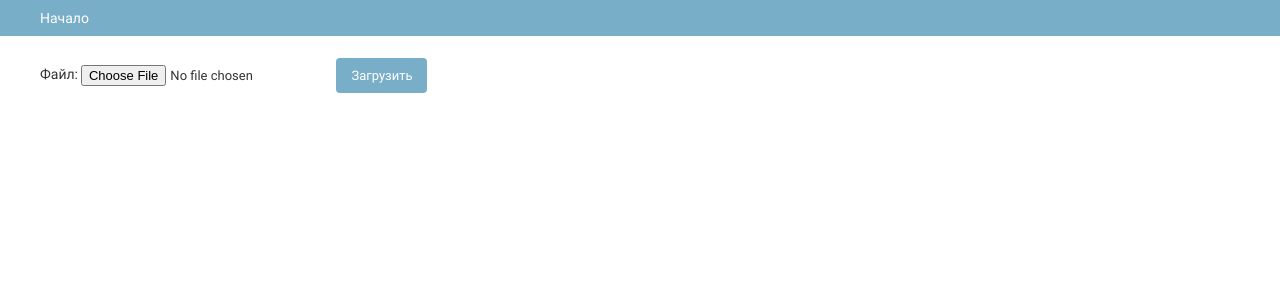
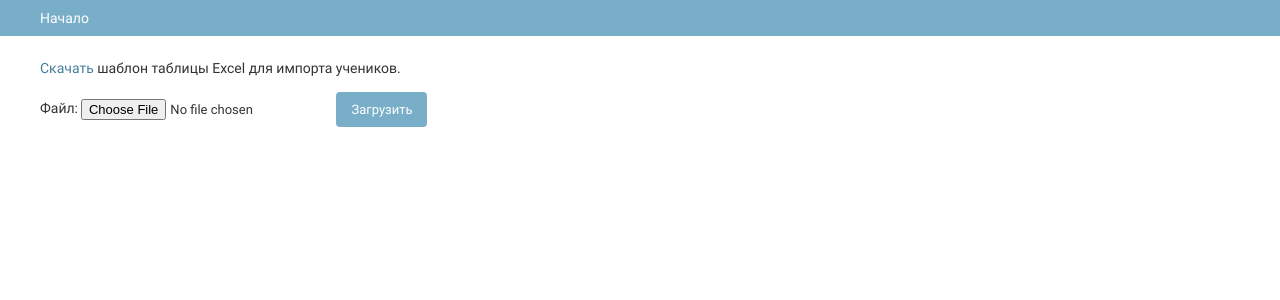
Before and after one commit to Igorello74/EasyBookManagement, a Django app: page /readers/import-xlsx in a window 1280 px wide. Shown: the part 48-348 px from the top of the page. Run offline with Django 3.2, Linux system fonts and the light colour scheme; the visitor is signed in with stand-in values (Sample User, id 1).

Commit message:
add a link to template file on xlsx readers import

```diff
--- a/readersRecords/templates/import-xlsx-form.html
+++ b/readersRecords/templates/import-xlsx-form.html
@@ -1,4 +1,5 @@
 {% extends "admin/base_site.html" %}
+{% load static %}
 
 
 {% block content %}
@@ -20,7 +21,9 @@
     </li>
 </ul>
 {% endif %}
-
+<p>
+    <a href="{% static 'etc/шаблон импорта учеников.xlsx' %}">Скачать</a> шаблон таблицы Excel для импорта учеников.
+</p>
 <form action="" method="post" enctype="multipart/form-data">
     {% csrf_token %}
     {{ form }}
```
Also changed, not shown: 2 other files.
